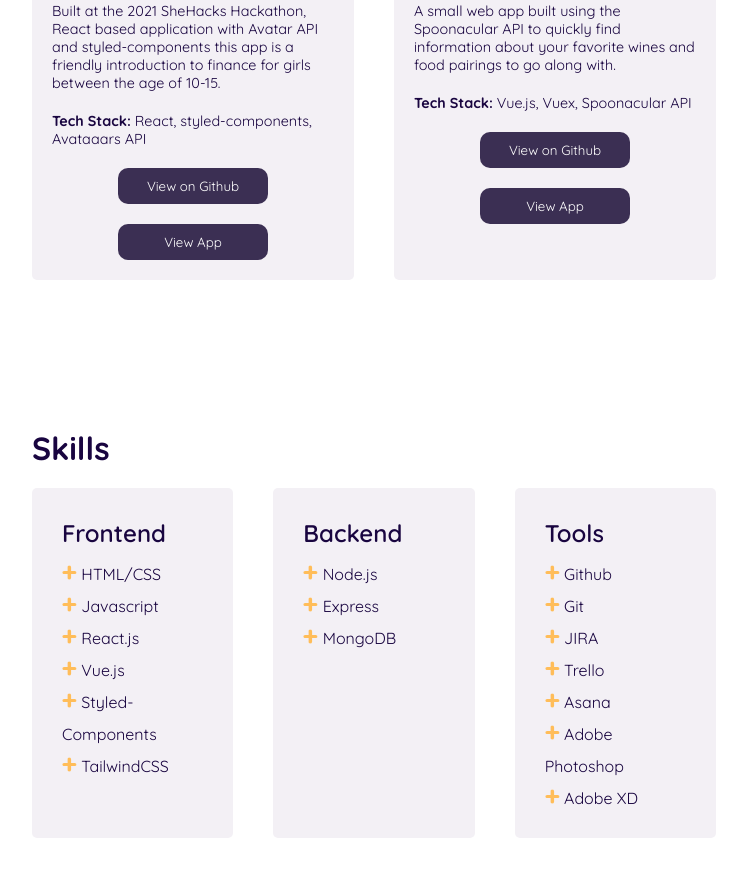
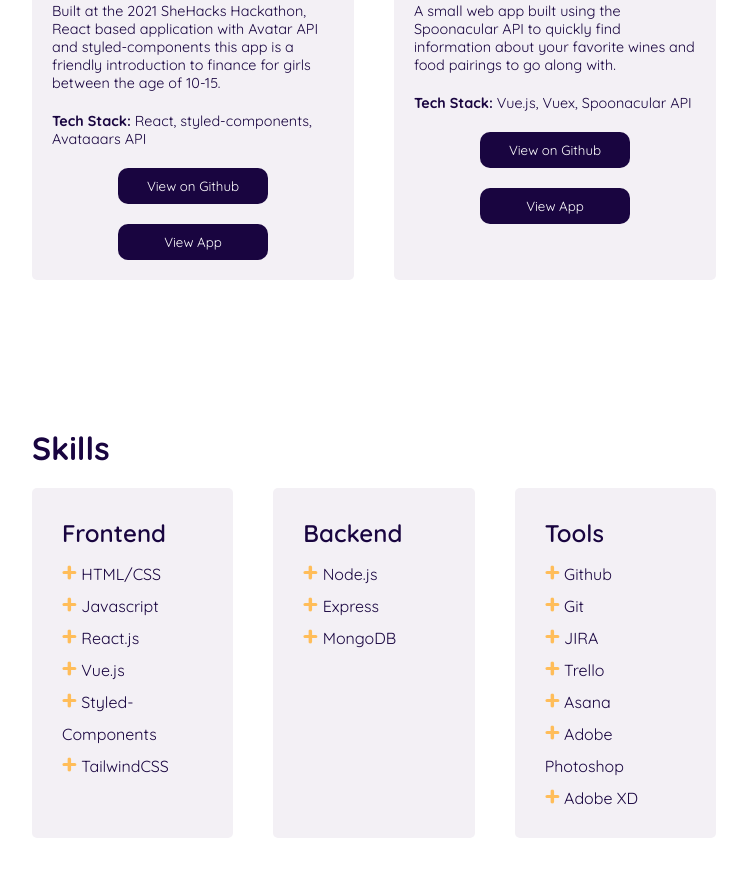
Before and after one commit to splashley/portfolio-v2, a Vue app: page / in a window 1280 px wide. Shown: the part 1520-2396 px from the top of the page, without its empty margins (256-1003 px from the left). Built offline with nearby package versions, Linux system fonts and the light colour scheme.

Commit message:
css adjustments

```diff
--- a/src/components/Projects.vue
+++ b/src/components/Projects.vue
@@ -44,7 +44,9 @@
           alt="All About Wine - Project"
         />
         <p>
-        A small web app built using the Spoonacular API to quickly find information about your favorite wines and food pairings to go along with.
+          A small web app built using the Spoonacular API to quickly find
+          information about your favorite wines and food pairings to go along
+          with.
         </p>
         <p><strong>Tech Stack:</strong> Vue.js, Vuex, Spoonacular API</p>
         <a
@@ -125,9 +127,15 @@ h2 {
   margin: 10px;
   width: 150px;
   font-family: "Quicksand", sans-serif;
-  background-color: #3b2f53;
+  background: #190540;
   color: white;
   cursor: pointer;
+  transition: all 0.2s ease-in-out;
+}
+
+.project-btn:hover {
+  background: #190540;
+  transform: scale(1.2);
 }
 
 @media only screen and (max-width: 1200px) {
@@ -162,8 +170,8 @@ h2 {
   }
 
   .single-project:first-child {
-  margin-left: 20px;
-}
+    margin-left: 20px;
+  }
 
   .projects {
     padding: 1rem 2rem;
```
